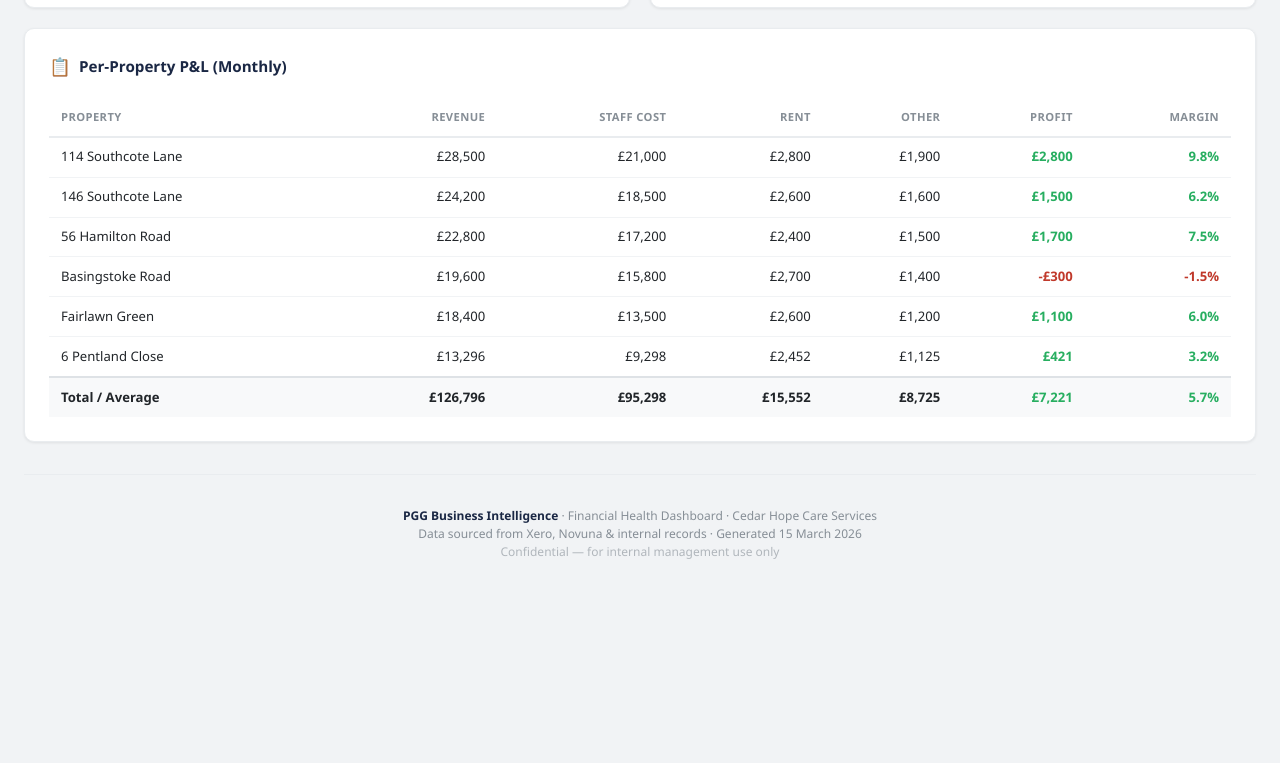
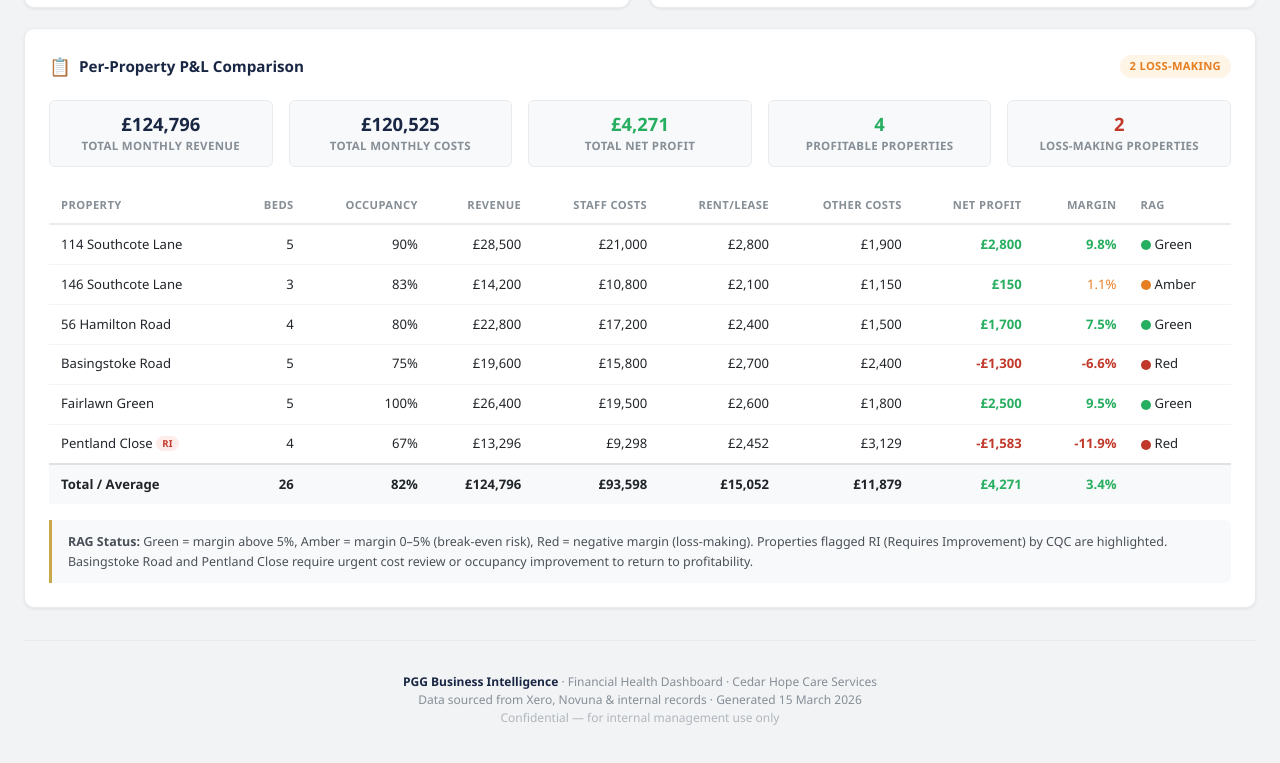
Before and after one commit to musaengapp-wq/pgg-bi-layer, a plain HTML site: page financial-health.html in a window 1280 px wide. Shown: the part 1990-2753 px from the top of the page. Before the commit the page ends 2607 px from the top, so only its background shows below. Drawn offline with nearby package versions, Linux system fonts and the light colour scheme.

Commit message:
Add per-property P&L comparison to Financial module
Co-Authored-By: Claude Opus 4.6 (1M context) <noreply@anthropic.com>

```diff
--- a/financial-health.html
+++ b/financial-health.html
@@ -758,92 +758,147 @@ body {
   </div>
 </div>
 
-<!-- ════════════════════════ 8. PER-PROPERTY P&L ════════════════════════ -->
+<!-- ════════════════════════ 8. PER-PROPERTY P&L COMPARISON ════════════════════════ -->
 <div class="col-12 card">
   <div class="card-header">
-    <div class="card-title"><span class="icon">&#128203;</span> Per-Property P&amp;L (Monthly)</div>
+    <div class="card-title"><span class="icon">&#128203;</span> Per-Property P&amp;L Comparison</div>
+    <span class="card-badge badge-amber">2 Loss-Making</span>
   </div>
+
+  <!-- Summary Bar -->
+  <div class="kpi-row" style="margin-bottom: 1.25rem;">
+    <div class="kpi-item">
+      <div class="kpi-value sm">&pound;124,796</div>
+      <div class="kpi-label">Total Monthly Revenue</div>
+    </div>
+    <div class="kpi-item">
+      <div class="kpi-value sm">&pound;120,525</div>
+      <div class="kpi-label">Total Monthly Costs</div>
+    </div>
+    <div class="kpi-item">
+      <div class="kpi-value sm positive">&pound;4,271</div>
+      <div class="kpi-label">Total Net Profit</div>
+    </div>
+    <div class="kpi-item">
+      <div class="kpi-value sm positive">4</div>
+      <div class="kpi-label">Profitable Properties</div>
+    </div>
+    <div class="kpi-item">
+      <div class="kpi-value sm negative">2</div>
+      <div class="kpi-label">Loss-Making Properties</div>
+    </div>
+  </div>
+
+  <!-- Property Comparison Table -->
   <div style="overflow-x: auto;">
     <table class="data-table">
       <thead>
         <tr>
           <th>Property</th>
+          <th class="num">Beds</th>
+          <th class="num">Occupancy</th>
           <th class="num">Revenue</th>
-          <th class="num">Staff Cost</th>
-          <th class="num">Rent</th>
-          <th class="num">Other</th>
-          <th class="num">Profit</th>
+          <th class="num">Staff Costs</th>
+          <th class="num">Rent/Lease</th>
+          <th class="num">Other Costs</th>
+          <th class="num">Net Profit</th>
           <th class="num">Margin</th>
+          <th>RAG</th>
         </tr>
       </thead>
       <tbody>
         <tr>
           <td>114 Southcote Lane</td>
+          <td class="num">5</td>
+          <td class="num">90%</td>
           <td class="num">&pound;28,500</td>
           <td class="num">&pound;21,000</td>
           <td class="num">&pound;2,800</td>
           <td class="num">&pound;1,900</td>
           <td class="num profit-pos">&pound;2,800</td>
           <td class="num profit-pos">9.8%</td>
+          <td><span class="status-dot green"></span>Green</td>
         </tr>
         <tr>
           <td>146 Southcote Lane</td>
-          <td class="num">&pound;24,200</td>
-          <td class="num">&pound;18,500</td>
-          <td class="num">&pound;2,600</td>
-          <td class="num">&pound;1,600</td>
-          <td class="num profit-pos">&pound;1,500</td>
-          <td class="num profit-pos">6.2%</td>
+          <td class="num">3</td>
+          <td class="num">83%</td>
+          <td class="num">&pound;14,200</td>
+          <td class="num">&pound;10,800</td>
+          <td class="num">&pound;2,100</td>
+          <td class="num">&pound;1,150</td>
+          <td class="num profit-pos">&pound;150</td>
+          <td class="num" style="color:var(--orange)">1.1%</td>
+          <td><span class="status-dot amber"></span>Amber</td>
         </tr>
         <tr>
           <td>56 Hamilton Road</td>
+          <td class="num">4</td>
+          <td class="num">80%</td>
           <td class="num">&pound;22,800</td>
           <td class="num">&pound;17,200</td>
           <td class="num">&pound;2,400</td>
           <td class="num">&pound;1,500</td>
           <td class="num profit-pos">&pound;1,700</td>
           <td class="num profit-pos">7.5%</td>
+          <td><span class="status-dot green"></span>Green</td>
         </tr>
         <tr>
           <td>Basingstoke Road</td>
+          <td class="num">5</td>
+          <td class="num">75%</td>
           <td class="num">&pound;19,600</td>
           <td class="num">&pound;15,800</td>
           <td class="num">&pound;2,700</td>
-          <td class="num">&pound;1,400</td>
-          <td class="num profit-neg">-&pound;300</td>
-          <td class="num profit-neg">-1.5%</td>
+          <td class="num">&pound;2,400</td>
+          <td class="num profit-neg">-&pound;1,300</td>
+          <td class="num profit-neg">-6.6%</td>
+          <td><span class="status-dot red"></span>Red</td>
         </tr>
         <tr>
           <td>Fairlawn Green</td>
-          <td class="num">&pound;18,400</td>
-          <td class="num">&pound;13,500</td>
+          <td class="num">5</td>
+          <td class="num">100%</td>
+          <td class="num">&pound;26,400</td>
+          <td class="num">&pound;19,500</td>
           <td class="num">&pound;2,600</td>
-          <td class="num">&pound;1,200</td>
-          <td class="num profit-pos">&pound;1,100</td>
-          <td class="num profit-pos">6.0%</td>
+          <td class="num">&pound;1,800</td>
+          <td class="num profit-pos">&pound;2,500</td>
+          <td class="num profit-pos">9.5%</td>
+          <td><span class="status-dot green"></span>Green</td>
         </tr>
         <tr>
-          <td>6 Pentland Close</td>
+          <td>Pentland Close <span class="card-badge badge-red" style="font-size:0.6rem; padding:1px 6px; vertical-align:middle;">RI</span></td>
+          <td class="num">4</td>
+          <td class="num">67%</td>
           <td class="num">&pound;13,296</td>
           <td class="num">&pound;9,298</td>
           <td class="num">&pound;2,452</td>
-          <td class="num">&pound;1,125</td>
-          <td class="num profit-pos">&pound;421</td>
-          <td class="num profit-pos">3.2%</td>
+          <td class="num">&pound;3,129</td>
+          <td class="num profit-neg">-&pound;1,583</td>
+          <td class="num profit-neg">-11.9%</td>
+          <td><span class="status-dot red"></span>Red</td>
         </tr>
       </tbody>
       <tfoot>
         <tr class="summary-row">
           <td><strong>Total / Average</strong></td>
-          <td class="num"><strong>&pound;126,796</strong></td>
-          <td class="num"><strong>&pound;95,298</strong></td>
-          <td class="num"><strong>&pound;15,552</strong></td>
-          <td class="num"><strong>&pound;8,725</strong></td>
-          <td class="num" style="color:var(--green)"><strong>&pound;7,221</strong></td>
-          <td class="num" style="color:var(--green)"><strong>5.7%</strong></td>
+          <td class="num"><strong>26</strong></td>
+          <td class="num"><strong>82%</strong></td>
+          <td class="num"><strong>&pound;124,796</strong></td>
+          <td class="num"><strong>&pound;93,598</strong></td>
+          <td class="num"><strong>&pound;15,052</strong></td>
+          <td class="num"><strong>&pound;11,879</strong></td>
+          <td class="num" style="color:var(--green)"><strong>&pound;4,271</strong></td>
+          <td class="num" style="color:var(--green)"><strong>3.4%</strong></td>
+          <td></td>
         </tr>
       </tfoot>
     </table>
+  </div>
+
+  <div class="info-box">
+    <strong>RAG Status:</strong> Green = margin above 5%, Amber = margin 0&ndash;5% (break-even risk), Red = negative margin (loss-making). Properties flagged RI (Requires Improvement) by CQC are highlighted. Basingstoke Road and Pentland Close require urgent cost review or occupancy improvement to return to profitability.
   </div>
 </div>
 
```
Also changed, not shown: 1 other file.
